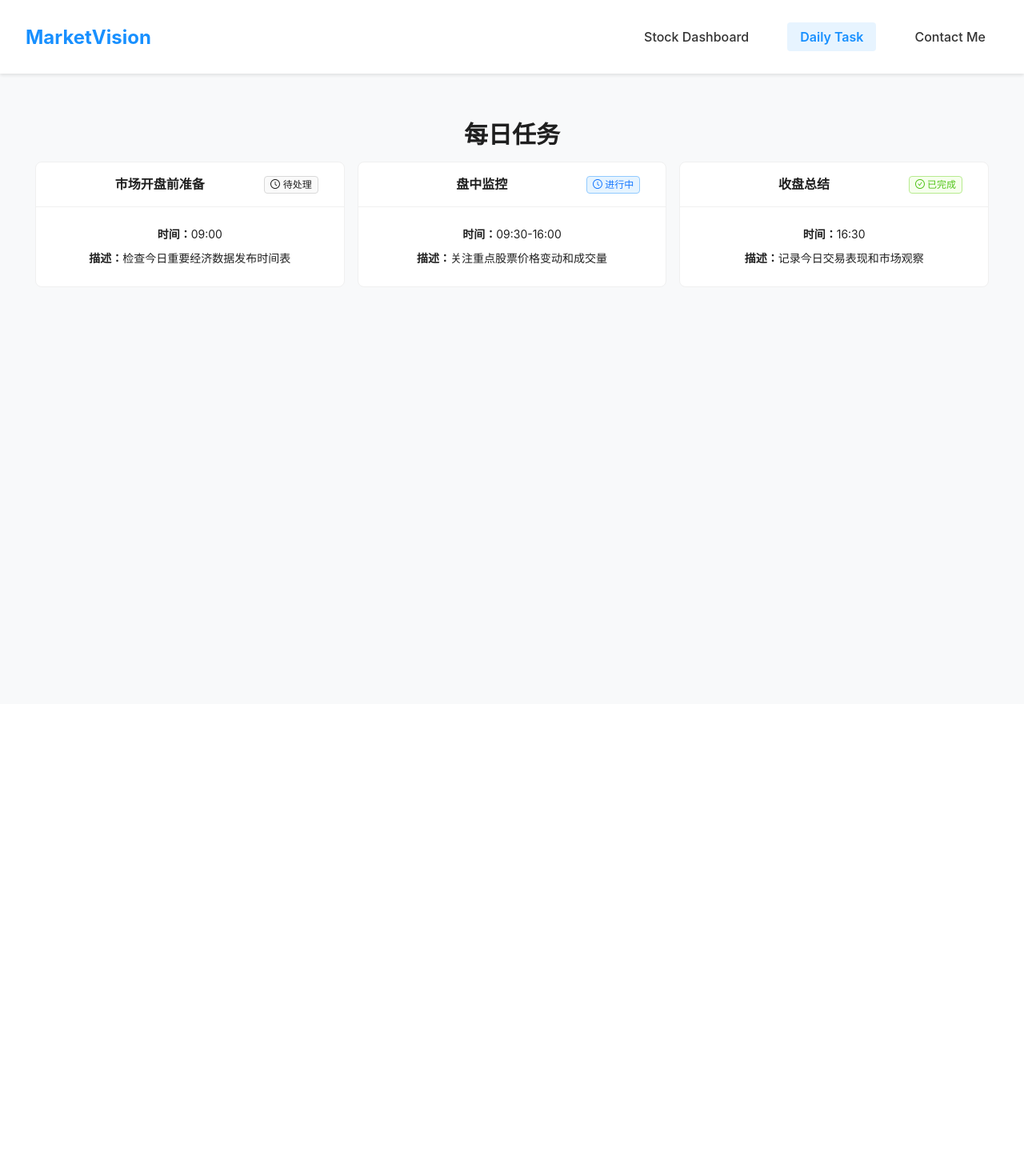
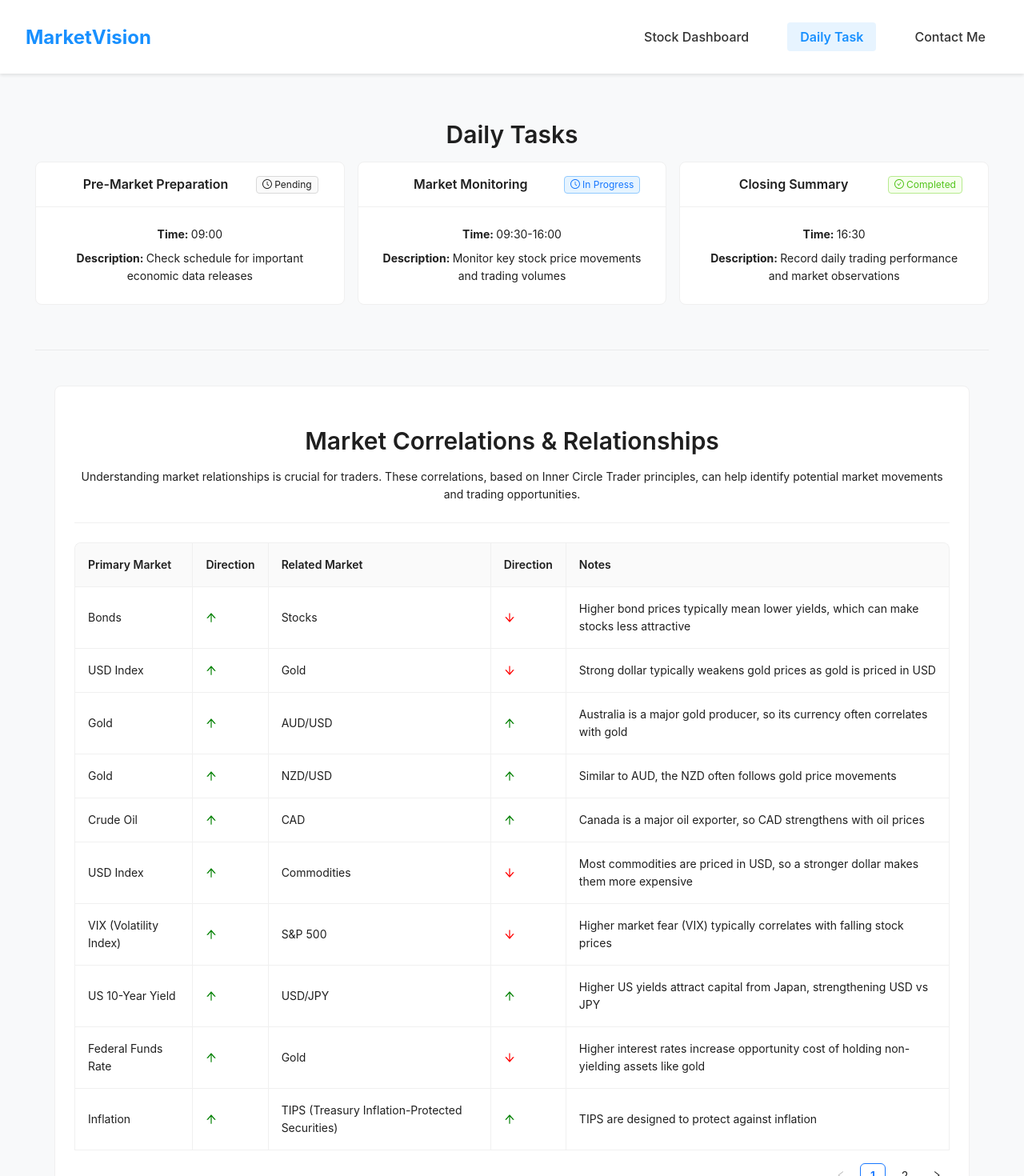
Before and after one commit to JunhaoLi-Nic/MarketVision-Stock-Market-Monitoring-Platform, a React (Create React App) app in the folder frontend/: page /DailyTask in a window 1280 px wide. Shown: the top 1470 px of the page at 80% size. Before the commit the page ends 880 px from the top, so only its background shows below. Built offline with nearby package versions, Linux system fonts and the light colour scheme.

Commit message:
added marketrealtionship

```diff
--- a/frontend/src/components/DailyTask.tsx
+++ b/frontend/src/components/DailyTask.tsx
@@ -1,6 +1,7 @@
 import React from 'react';
-import { Card, List, Typography, Tag, Space } from 'antd';
+import { Card, List, Typography, Tag, Space, Divider } from 'antd';
 import { CheckCircleOutlined, ClockCircleOutlined } from '@ant-design/icons';
+import MarketRelationships from './MarketRelationships';
 
 const { Title } = Typography;
 
@@ -9,35 +10,35 @@
   const tasks = [
     {
       id: 1,
-      title: '市场开盘前准备',
+      title: 'Pre-Market Preparation',
       status: 'pending',
       time: '09:00',
-      description: '检查今日重要经济数据发布时间表'
+      description: 'Check schedule for important economic data releases'
     },
     {
       id: 2,
-      title: '盘中监控',
+      title: 'Market Monitoring',
       status: 'ongoing',
       time: '09:30-16:00',
-      description: '关注重点股票价格变动和成交量'
+      description: 'Monitor key stock price movements and trading volumes'
     },
     {
       id: 3,
-      title: '收盘总结',
+      title: 'Closing Summary',
       status: 'completed',
       time: '16:30',
-      description: '记录今日交易表现和市场观察'
+      description: 'Record daily trading performance and market observations'
     }
   ];
 
   const getStatusTag = (status: string) => {
     switch (status) {
       case 'pending':
-        return <Tag color="default"><ClockCircleOutlined /> 待处理</Tag>;
+        return <Tag color="default"><ClockCircleOutlined /> Pending</Tag>;
       case 'ongoing':
-        return <Tag color="processing"><ClockCircleOutlined /> 进行中</Tag>;
+        return <Tag color="processing"><ClockCircleOutlined /> In Progress</Tag>;
       case 'completed':
-        return <Tag color="success"><CheckCircleOutlined /> 已完成</Tag>;
+        return <Tag color="success"><CheckCircleOutlined /> Completed</Tag>;
       default:
         return null;
     }
@@ -45,7 +46,7 @@
 
   return (
     <div className="daily-task-container" style={{ padding: '24px' }}>
-      <Title level={2}>每日任务</Title>
+      <Title level={2}>Daily Tasks</Title>
       <List
         grid={{ gutter: 16, xs: 1, sm: 2, md: 2, lg: 3, xl: 3, xxl: 4 }}
         dataSource={tasks}
@@ -57,13 +58,18 @@
               hoverable
             >
               <Space direction="vertical" style={{ width: '100%' }}>
-                <div><strong>时间：</strong>{task.time}</div>
-                <div><strong>描述：</strong>{task.description}</div>
+                <div><strong>Time: </strong>{task.time}</div>
+                <div><strong>Description: </strong>{task.description}</div>
               </Space>
             </Card>
           </List.Item>
         )}
       />
+
+      <Divider style={{ margin: '40px 0 20px' }} />
+
+      {/* Market Relationships Component */}
+      <MarketRelationships />
     </div>
   );
 };
--- /dev/null
+++ b/frontend/src/components/MarketRelationships.tsx
@@ -0,0 +1,200 @@
+import React from 'react';
+import { Card, Typography, Table, Divider } from 'antd';
+import { ArrowUpOutlined, ArrowDownOutlined } from '@ant-design/icons';
+
+const { Title, Paragraph } = Typography;
+
+interface MarketRelationship {
+  key: string;
+  primary: string;
+  primaryDirection: 'up' | 'down';
+  related: string;
+  relatedDirection: 'up' | 'down';
+  notes?: string;
+}
+
+const MarketRelationships: React.FC = () => {
+  // Market relationships based on Inner Circle Trader principles
+  const relationships: MarketRelationship[] = [
+    {
+      key: '1',
+      primary: 'Bonds',
+      primaryDirection: 'up',
+      related: 'Stocks',
+      relatedDirection: 'down',
+      notes: 'Higher bond prices typically mean lower yields, which can make stocks less attractive'
+    },
+    {
+      key: '2',
+      primary: 'USD Index',
+      primaryDirection: 'up',
+      related: 'Gold',
+      relatedDirection: 'down',
+      notes: 'Strong dollar typically weakens gold prices as gold is priced in USD'
+    },
+    {
+      key: '3',
+      primary: 'Gold',
+      primaryDirection: 'up',
+      related: 'AUD/USD',
+      relatedDirection: 'up',
+      notes: 'Australia is a major gold producer, so its currency often correlates with gold'
+    },
+    {
+      key: '4',
+      primary: 'Gold',
+      primaryDirection: 'up',
+      related: 'NZD/USD',
+      relatedDirection: 'up',
+      notes: 'Similar to AUD, the NZD often follows gold price movements'
+    },
+    {
+      key: '5',
+      primary: 'Crude Oil',
+      primaryDirection: 'up',
+      related: 'CAD',
+      relatedDirection: 'up',
+      notes: 'Canada is a major oil exporter, so CAD strengthens with oil prices'
+    },
+    {
+      key: '6',
+      primary: 'USD Index',
+      primaryDirection: 'up',
+      related: 'Commodities',
+      relatedDirection: 'down',
+      notes: 'Most commodities are priced in USD, so a stronger dollar makes them more expensive'
+    },
+    {
+      key: '7',
+      primary: 'VIX (Volatility Index)',
+      primaryDirection: 'up',
+      related: 'S&P 500',
+      relatedDirection: 'down',
+      notes: 'Higher market fear (VIX) typically correlates with falling stock prices'
+    },
+    {
+      key: '8',
+      primary: 'US 10-Year Yield',
+      primaryDirection: 'up',
+      related: 'USD/JPY',
+      relatedDirection: 'up',
+      notes: 'Higher US yields attract capital from Japan, strengthening USD vs JPY'
+    },
+    {
+      key: '9',
+      primary: 'Federal Funds Rate',
+      primaryDirection: 'up',
+      related: 'Gold',
+      relatedDirection: 'down',
+      notes: 'Higher interest rates increase opportunity cost of holding non-yielding assets like gold'
+    },
+    {
+      key: '10',
+      primary: 'Inflation',
+      primaryDirection: 'up',
+      related: 'TIPS (Treasury Inflation-Protected Securities)',
+      relatedDirection: 'up',
+      notes: 'TIPS are designed to protect against inflation'
+    },
+    {
+      key: '11',
+      primary: 'USD Index',
+      primaryDirection: 'up',
+      related: 'Emerging Market Currencies',
+      relatedDirection: 'down',
+      notes: 'Strong dollar puts pressure on emerging markets with dollar-denominated debt'
+    },
+    {
+      key: '12',
+      primary: 'US Treasury Yields',
+      primaryDirection: 'up',
+      related: 'Real Estate',
+      relatedDirection: 'down',
+      notes: 'Higher yields lead to higher mortgage rates, reducing real estate demand'
+    },
+    {
+      key: '13',
+      primary: 'Crude Oil',
+      primaryDirection: 'up',
+      related: 'NOK (Norwegian Krone)',
+      relatedDirection: 'up',
+      notes: 'Norway is a major oil exporter, so NOK strengthens with oil prices'
+    },
+    {
+      key: '14',
+      primary: 'Risk Sentiment',
+      primaryDirection: 'up',
+      related: 'CHF (Swiss Franc)',
+      relatedDirection: 'down',
+      notes: 'Swiss Franc is a safe-haven currency that weakens when risk appetite increases'
+    },
+    {
+      key: '15',
+      primary: 'US Manufacturing',
+      primaryDirection: 'up',
+      related: 'Copper Prices',
+      relatedDirection: 'up',
+      notes: 'Copper is widely used in manufacturing and construction'
+    }
+  ];
+
+  const columns = [
+    {
+      title: 'Primary Market',
+      dataIndex: 'primary',
+      key: 'primary',
+    },
+    {
+      title: 'Direction',
+      dataIndex: 'primaryDirection',
+      key: 'primaryDirection',
+      render: (direction: string) => (
+        direction === 'up' ?
+          <ArrowUpOutlined style={{ color: 'green' }} /> :
+          <ArrowDownOutlined style={{ color: 'red' }} />
+      ),
+    },
+    {
+      title: 'Related Market',
+      dataIndex: 'related',
+      key: 'related',
+    },
+    {
+      title: 'Direction',
+      dataIndex: 'relatedDirection',
+      key: 'relatedDirection',
+      render: (direction: string) => (
+        direction === 'up' ?
+          <ArrowUpOutlined style={{ color: 'green' }} /> :
+          <ArrowDownOutlined style={{ color: 'red' }} />
+      ),
+    },
+    {
+      title: 'Notes',
+      dataIndex: 'notes',
+      key: 'notes',
+    },
+  ];
+
+  return (
+    <div className="market-relationships-container" style={{ padding: '24px' }}>
+      <Card>
+        <Title level={2}>Market Correlations & Relationships</Title>
+        <Paragraph>
+          Understanding market relationships is crucial for traders. These correlations, based on Inner Circle Trader principles,
+          can help identify potential market movements and trading opportunities.
+        </Paragraph>
+        <Divider />
+        <Table
+          dataSource={relationships}
+          columns={columns}
+          pagination={{ pageSize: 10 }}
+          bordered
+          rowKey="key"
+        />
+      </Card>
+    </div>
+  );
+};
+
+export default MarketRelationships;
```
